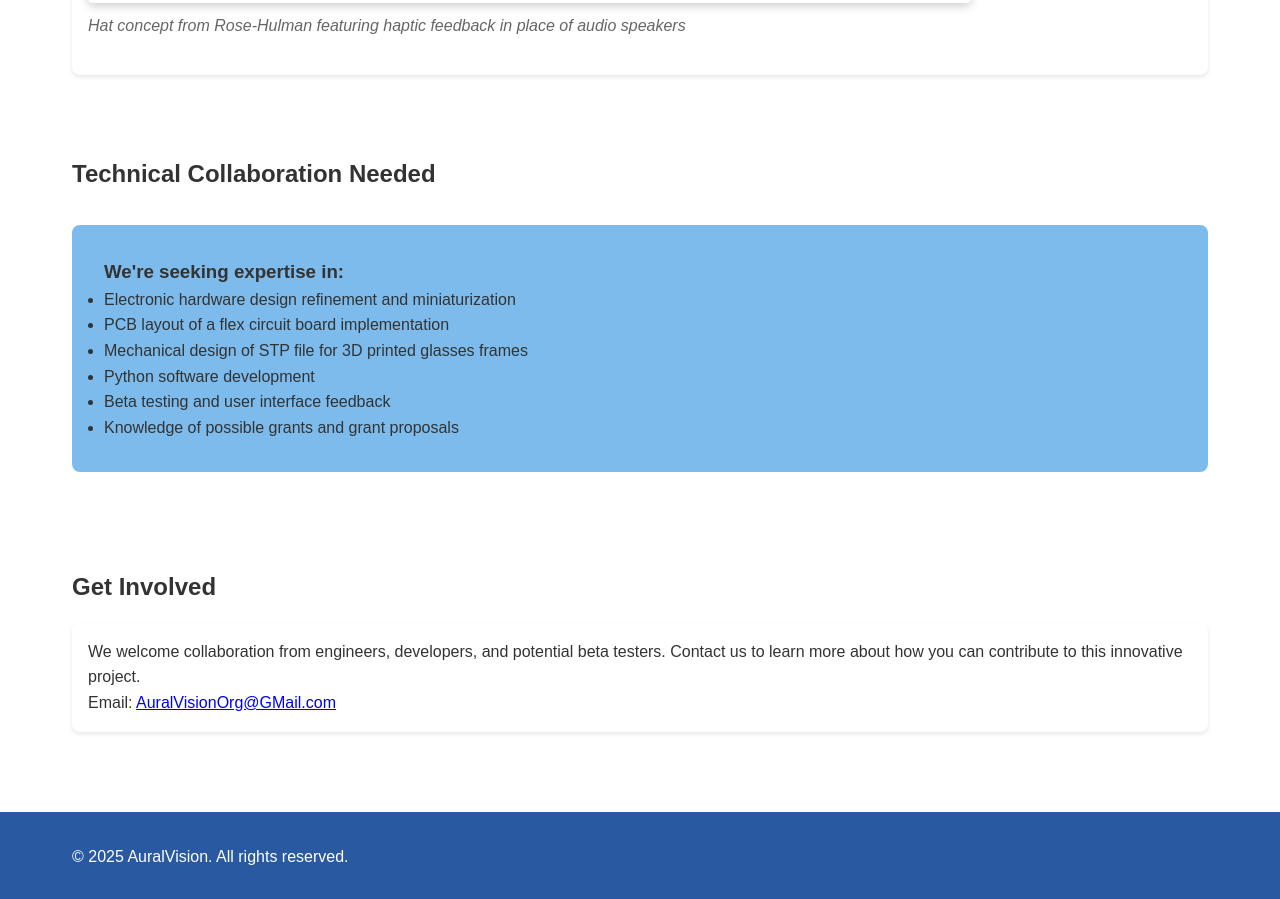
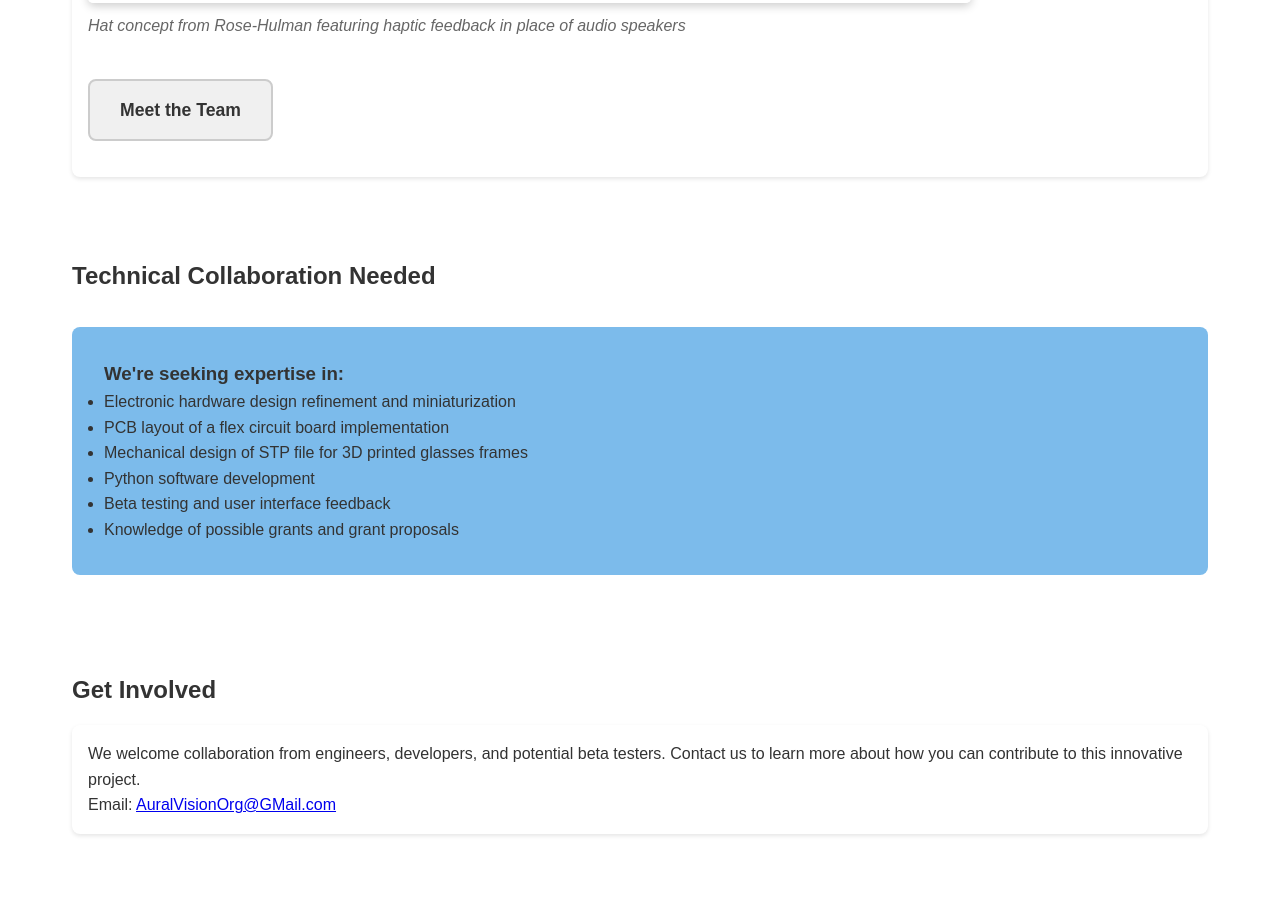
Before and after one commit to JohnRMarum/AuralVision.github.io, a plain HTML site: page index.html in a window 1280 px wide. Shown: the part 2746-3645 px from the top of the page. Drawn offline with Linux system fonts and the light colour scheme.

Commit message:
Add files via upload
Adding button to web page with Rose-Hulman team photo

```diff
--- a/index.html
+++ b/index.html
@@ -131,7 +131,25 @@
                 <img src="images/Rose-Hulman Concept.jpeg" alt="Hat concept from Rose-Hulman featuring haptic feedback in place of audio speakers" style="width: 100%; height: auto; display: block; border-radius: 5px; box-shadow: 0 3px 10px rgba(0, 0, 0, 0.2);">
                 <figcaption style="margin-top: 10px; font-style: italic; color: #666;">Hat concept from Rose-Hulman featuring haptic feedback in place of audio speakers</figcaption>
             </figure>
-            </div>
+<a href="rose-hulman-team.html" style="text-decoration: none;">
+  <div style="
+    display: inline-block;
+    margin: 20px 0;
+    padding: 15px 30px;
+    background-color: #f0f0f0;
+    border: 2px solid #ccc;
+    border-radius: 8px;
+    font-size: 1.1em;
+    font-weight: bold;
+    color: #333;
+    cursor: pointer;
+    transition: background-color 0.2s, box-shadow 0.2s;
+  "
+  onmouseover="this.style.backgroundColor='#dce8f5'; this.style.boxShadow='0 4px 12px rgba(0,0,0,0.2)';"
+  onmouseout="this.style.backgroundColor='#f0f0f0'; this.style.boxShadow='none';">
+    Meet the Team
+  </div>
+</a>            </div>
         </section>
 
         <section class="section">
```
Also changed, not shown: rose-hulman-team.html (added, +15 -0 lines).
